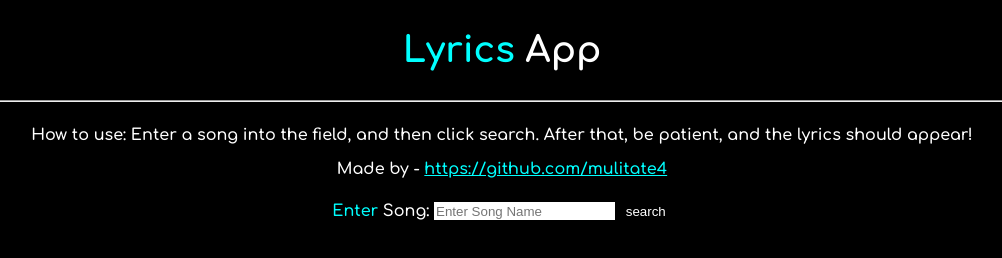
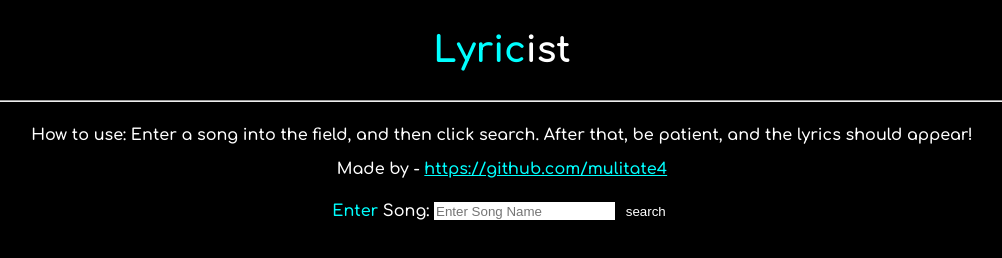
Before and after one commit to mulitate4/j_lyrics_app, a website: page index.html in a window 1280 px wide. Shown: the whole page, without its empty margins (138-1140 px from the left). Drawn offline with Linux system fonts and the light colour scheme.

Commit message:
Changed Title

```diff
--- a/index.html
+++ b/index.html
@@ -5,7 +5,7 @@
     <meta charset="UTF-8">
     <meta name="viewport" content="width=device-width, initial-scale=1.0">
 
-    <title>Lyrics App</title>
+    <title>Lyricist</title>
 
     <!-- Styling -->
     <link rel="stylesheet" href="style.css">
@@ -18,7 +18,7 @@
 <body>
     <!-- Heading -->
     <div class="titleDiv">
-        <h2><span class="aquaText">Lyrics</span> App</h2>
+        <h2><span class="aquaText">Lyric</span>ist</h2>
     </div>
 
     <hr id="afterTitle">
```
